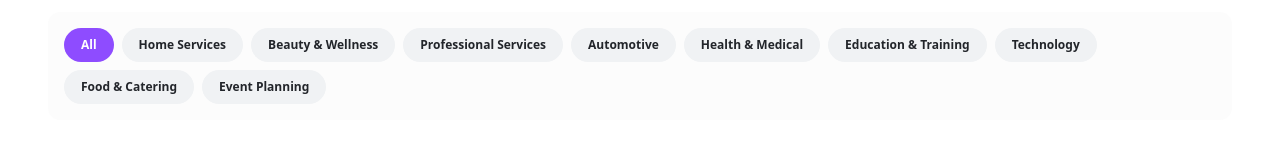
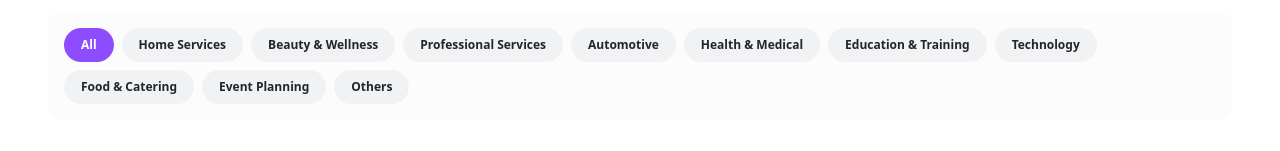
Before and after one commit to ennliteconsult-dev/review, a React (Vite) app in the folder frontend/: page / in a window 1280 px wide. Shown: the part 1819-1970 px from the top of the page. Built offline with nearby package versions, Linux system fonts and the light colour scheme; no server answers.

Commit message:
Update CategoryFilter.tsx

```diff
--- a/frontend/src/components/CategoryFilter.tsx
+++ b/frontend/src/components/CategoryFilter.tsx
@@ -10,7 +10,8 @@ const categories = [
   "Education & Training",
   "Technology",
   "Food & Catering",
-  "Event Planning"
+  "Event Planning",
+  "Others",
 ];
 
 interface CategoryFilterProps {
```
